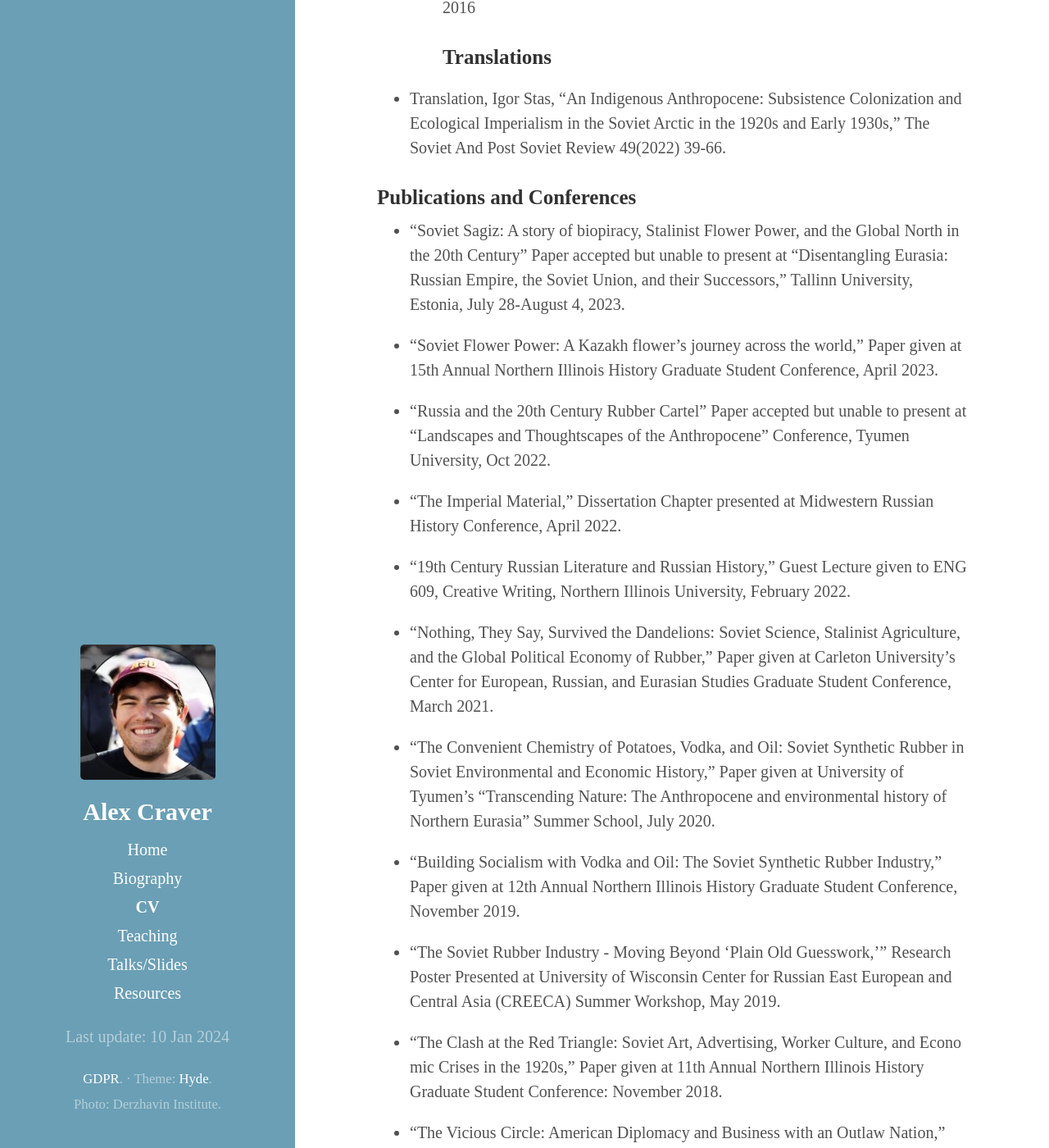
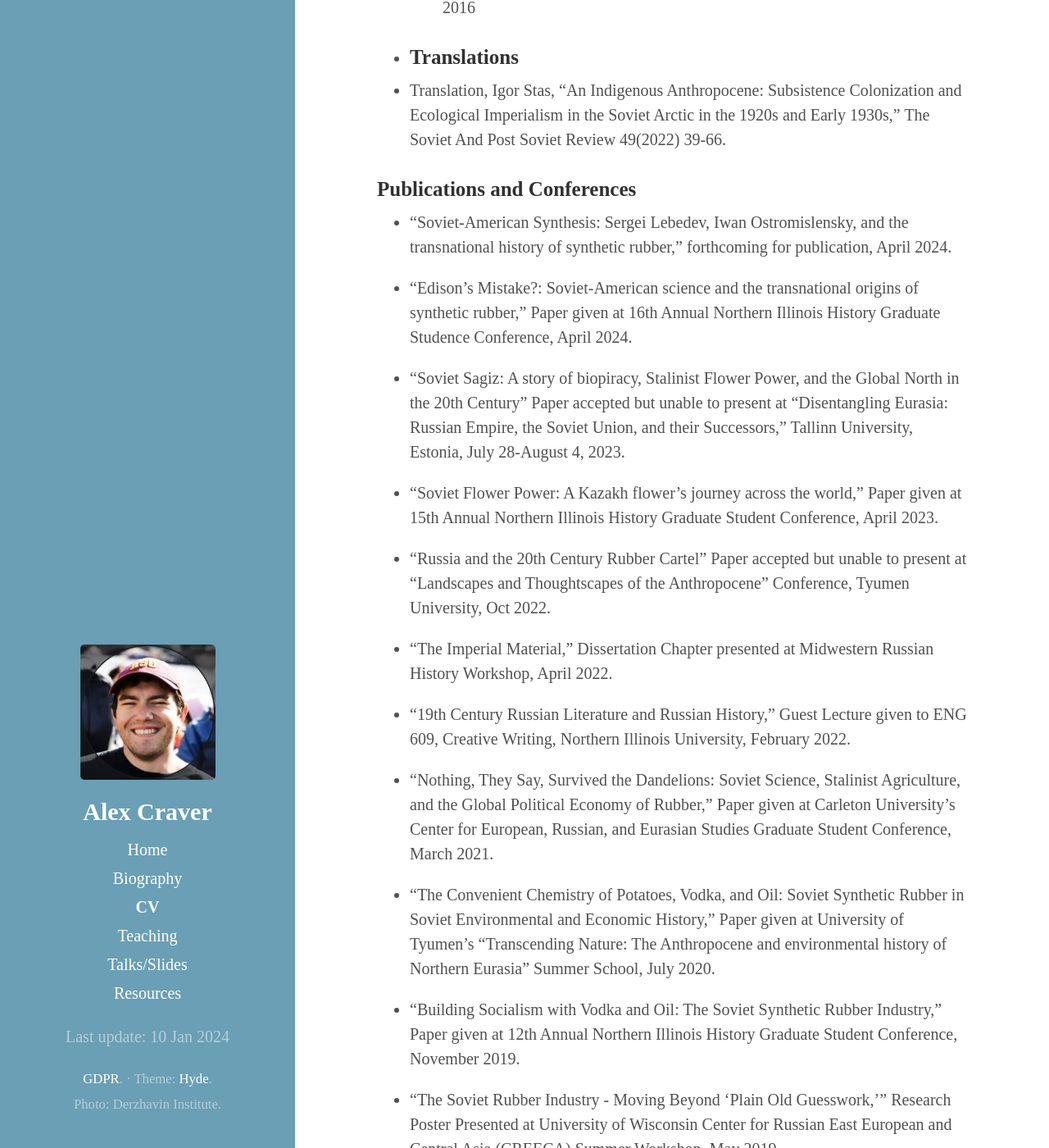
Before and after one commit to ahcraver/ahcraver.github.io, a Jekyll site: the page built from CV.md, in a window 1280 px wide and 1400 px high, scrolled down 1585 px. Shown: the whole window at 82% size. Built offline with Jekyll 4.4.1, drawn with Linux system fonts in a browser that asks for light colours.

Commit message:
Update CV.md

```diff
--- a/CV.md
+++ b/CV.md
@@ -47,17 +47,22 @@ Curriculum Vitae
 
 * University of Michigan
 	* Foreign Language Area Study Summer (FLAS) Fellowship - Russian 	May 2016
+ *
 ### Translations
 * Translation, Igor Stas, "An Indigenous Anthropocene: Subsistence Colonization and Ecological Imperialism in the Soviet Arctic in the 1920s and Early 1930s," The Soviet And Post Soviet Review 49(2022) 39-66.
 
 ### Publications and Conferences
+* "Soviet-American Synthesis: Sergei Lebedev, Iwan Ostromislensky, and the transnational history of synthetic rubber," forthcoming for publication, April 2024.
+
+* "Edison's Mistake?: Soviet-American science and the transnational origins of synthetic rubber," Paper given at 16th Annual Northern Illinois History Graduate Studence Conference, April 2024.
+
 * “Soviet Sagiz: A story of biopiracy, Stalinist Flower Power, and the Global North in the 20th Century” Paper accepted but unable to present at "Disentangling Eurasia: Russian Empire, the Soviet Union, and their Successors," Tallinn University, Estonia, July 28-August 4, 2023.
 
 * “Soviet Flower Power: A Kazakh flower’s journey across the world,” Paper given at 15th Annual Northern Illinois History Graduate Student Conference, April 2023.
 
 * “Russia and the 20th Century Rubber Cartel” Paper accepted but unable to present at “Landscapes and Thoughtscapes of the Anthropocene” Conference, Tyumen University, Oct 2022.
 
-* “The Imperial Material,” Dissertation Chapter presented at Midwestern Russian History Conference, April 2022.
+* “The Imperial Material,” Dissertation Chapter presented at Midwestern Russian History Workshop, April 2022.
 
 * “19th Century Russian Literature and Russian History,” Guest Lecture given to ENG 609, Creative Writing, Northern Illinois University, February 2022.
 
```
